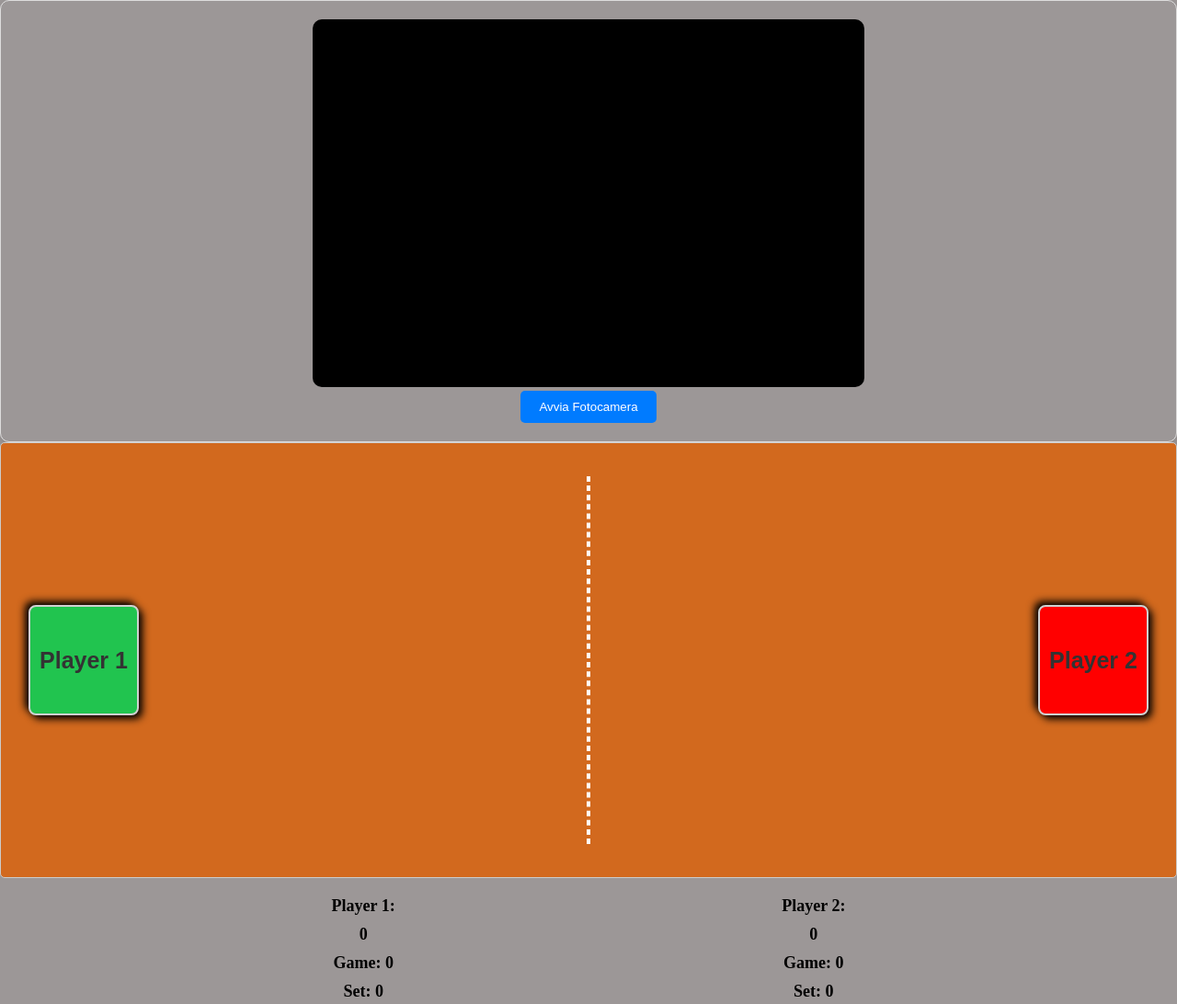
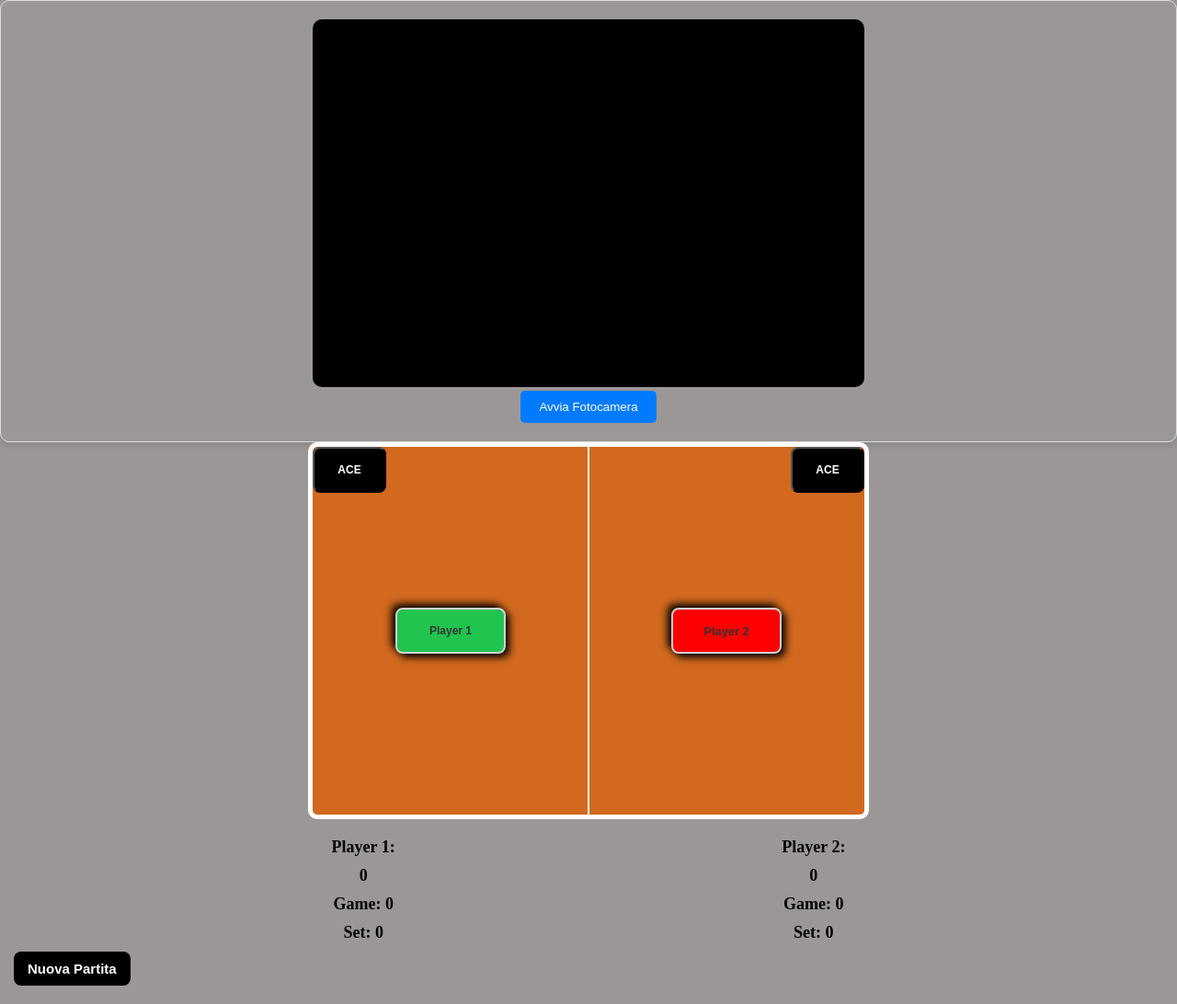
Before and after one commit to Nino26ct/TennisApp, a plain HTML site: page match.html in a window 1280 px wide. Shown: the top 1092 px of the page at 92% size. Drawn offline with Linux system fonts and the light colour scheme.

Commit message:
sistemato il layout e creati bottoni ace ancora da attivare

```diff
--- a/index.css
+++ b/index.css
@@ -37,7 +37,8 @@ label {
   text-align: left;
 }
 
-input {
+input,
+select {
   width: 100%;
   padding: 10px;
   margin-bottom: 15px;
--- a/match.css
+++ b/match.css
@@ -1,55 +1,56 @@
 body {
   background-color: rgb(156, 151, 151);
-  margin: 0;
-  padding: 0;
+  margin: 0; /* Rimuove margini esterni */
+  padding: 0; /* Rimuove padding interno */
 }
 .sezione-punti {
+  position: relative;
+  width: 100%;
+  max-width: 600px;
+  height: 50vh;
+  margin: auto;
+  background-color: rgb(210, 105, 30);
+  border: 5px solid white;
+  border-radius: 10px;
   display: flex;
-  background-color: rgb(210, 105, 30);
-  border: 2px solid white;
-  position: relative;
-  padding: 20px;
-  border: 1px solid #ccc;
-  border-radius: 5px;
+  justify-content: center;
+  align-items: center;
+}
+
+.linea-centrale {
+  position: absolute;
+  width: 2px; /* Larghezza della linea */
+  height: 100%; /* Altezza della linea */
+  background-color: white; /* Colore della linea */
+  top: 0;
+  left: 50%; /* Posiziona la linea al centro */
+  transform: translateX(-50%);
+  z-index: 1; /* Assicurati che sia sotto i bottoni */
 }
 
 .sezione-punti p {
   display: none;
 }
-ul {
-  width: 100%;
-  height: 50vh;
-  display: flex;
-  flex-direction: row;
-  justify-content: space-between;
-  list-style-type: none;
-  padding: 0px;
-}
-li {
-  display: flex;
-  /* border: 3px solid white; */
-  justify-content: space-between;
-  align-items: center;
-}
+
 hr {
   color: white;
   margin: 0;
   border: 2px dashed white; /* Linea tratteggiata */
   background-color: rgb(210, 105, 30);
 }
-.player1 {
-  margin-left: 10px;
+
+.btn-player1,
+.btn-player2 {
+  position: absolute;
+  width: 120px;
+  height: 50px;
+  border-radius: 8px;
+  font-weight: bold;
+  font-size: clamp(12px, 1vw, 25px);
+  transition: all 0.2s ease;
+  cursor: pointer;
 }
-.player2 {
-  margin-right: 10px;
-}
-ul button {
-  color: white;
-  width: 120px;
-  height: 120px;
-  box-sizing: border-box;
-  /* background-color: black; */
-}
+
 .btn-player1 {
   background-color: #21c44f;
   /* background: linear-gradient(145deg, #000000, #000000); */
@@ -57,11 +58,14 @@ ul button {
   border-radius: 8px;
   box-shadow: 4px 4px 8px #000000, -4px -4px 8px #000000;
   color: #333;
-  font-size: clamp(12px, 3vw, 25px);
+  font-size: clamp(12px, 0.5vw, 25px);
   font-weight: bold;
   /* padding: 10px 20px; */
   transition: all 0.2s ease;
   cursor: pointer;
+  top: 50%;
+  left: 25%;
+  transform: translate(-50%, -50%);
 }
 .btn-player1:active {
   box-shadow: inset 4px 4px 8px #000000, inset -4px -4px 8px #000000;
@@ -74,14 +78,45 @@ ul button {
   border-radius: 8px;
   box-shadow: 4px 4px 8px #000000, -4px -4px 8px #000000;
   color: #333;
-  font-size: clamp(12px, 3vw, 25px);
+  font-size: clamp(12px, 1vw, 25px);
   font-weight: bold;
   transition: all 0.2s ease;
   cursor: pointer;
+  top: 50%;
+  right: 25%;
+  transform: translate(50%, -50%);
 }
 .btn-player2:active {
   box-shadow: inset 4px 4px 8px #000000, inset -4px -4px 8px #000000;
   transform: translateY(2px);
+}
+
+.btn-aceP1,
+.btn-aceP2 {
+  position: absolute;
+  width: 80px;
+  height: 50px;
+  border-radius: 8px;
+  font-weight: bold;
+  font-size: clamp(12px, 0.5vw, 25px);
+  transition: all 0.2s ease;
+  cursor: pointer;
+}
+
+.btn-aceP1 {
+  color: white;
+  background-color: #000;
+  top: 0;
+  left: 0;
+  margin: 0; /* Rimuove eventuali margini */
+}
+
+.btn-aceP2 {
+  color: white;
+  background-color: #000;
+  top: 0;
+  right: 0;
+  margin: 0; /* Rimuove eventuali margini */
 }
 
 .btn-newPartita {
--- a/match.html
+++ b/match.html
@@ -16,25 +16,21 @@
         <button id="stop-camera" style="display: none;">Spegni Fotocamera</button>
         <p id="camera-error" style="display: none;">Impossibile accedere alla fotocamera.</p>
     </div>
+
+    <!-- campo -->
     <div class="sezione-punti">
+        <div class="linea-centrale"></div>
         <p class="pSet">Set Totali: <span id="score-set">0</span></p>
         <p class="pGame">Game TotalixSet: <span id="score-game">0</span></p>
-        <ul>
-            <li class="player1">
-                <button class="btn-player1">
-                    Player 1
-                </button>
-            </li>
-            <hr>
-            <li class="player2">
-                <button class="btn-player2">
-                    Player 2
-                </button>
-            </li>
-        </ul>
-        <!-- <button id="reset-points" class="btn-reset">Azzera Partita</button> -->
+        <button class="btn-aceP1">ACE</button>
+        <button class="btn-player1">Player 1</button>
+        <button class="btn-player2">Player 2</button>
+        <button class="btn-aceP2">ACE</button>
     </div>
+
     <div id="video-container"></div>
+
+    <!--punteggio sotto al campo-->
     <div class="scoreboard">
         <div class="scoreboard1">
             <span class="name-player1">Player 1: </span><span id="score-player1">0</span>
--- a/match.js
+++ b/match.js
@@ -10,9 +10,6 @@ let mediaRecorder; // Oggetto per registrare il video
 let recordedChunks = []; // Buffer per i chunk video
 const maxBufferChunks = 15; // Limite di 15 secondi (chunk da 1 secondo ciascuno)
 let isRecording = false; // Stato della registrazione
-let isTieBreak = false; // Stato del tie-break
-let tieBreakPointsPlayer1 = 0;
-let tieBreakPointsPlayer2 = 0;
 
 // Funzione per avviare la videocamera
 startCameraButton.addEventListener("click", async () => {
@@ -106,6 +103,9 @@ const winSet2 = document.getElementById("win-set2");
 const scoreDisplayPlayer1 = document.getElementById("score-player1");
 const scoreDisplayPlayer2 = document.getElementById("score-player2");
 
+let isTieBreak = false; // Stato del tie-break
+let tieBreakPointsPlayer1 = 0;
+let tieBreakPointsPlayer2 = 0;
 let scorePlayer1 = 0;
 let scorePlayer2 = 0;
 let advantagePlayer = null; // Tiene traccia del giocatore in vantaggio
@@ -283,12 +283,13 @@ function checkSetWinner(player) {
 
 // Funzione per incrementare il set
 function incrementSet(player, maxSets, matchSettings) {
+  const setsToWin = Math.ceil(maxSets / 2);
   if (player === 1) {
     let currentSetWins = parseInt(winSet1.textContent, 10);
     currentSetWins++;
     winSet1.textContent = currentSetWins;
 
-    if (currentSetWins === maxSets) {
+    if (currentSetWins === setsToWin) {
       alert(`${matchSettings.nameP1} ha vinto la partita!`);
       resetAll();
     } else {
@@ -299,7 +300,7 @@ function incrementSet(player, maxSets, matchSettings) {
     currentSetWins++;
     winSet2.textContent = currentSetWins;
 
-    if (currentSetWins === maxSets) {
+    if (currentSetWins === setsToWin) {
       alert(`${matchSettings.nameP2} ha vinto la partita!`);
       resetAll();
     } else {
--- /dev/null
+++ b/prova.css
@@ -0,0 +1,65 @@
+.campo {
+  position: relative;
+  width: 100%;
+  max-width: 600px;
+  height: 50vh;
+  margin: auto;
+  background-color: #006400; /* colore del campo */
+  border: 5px solid white;
+  border-radius: 10px;
+  display: flex;
+  justify-content: center;
+  align-items: center;
+}
+
+.btn-player1,
+.btn-player2 {
+  position: absolute;
+  width: 120px;
+  height: 50px;
+  border-radius: 8px;
+  font-weight: bold;
+  font-size: clamp(12px, 1vw, 25px);
+  transition: all 0.2s ease;
+  cursor: pointer;
+}
+
+.btn-player1 {
+  background-color: #21c44f;
+  top: 50%;
+  left: 25%;
+  transform: translate(-50%, -50%);
+}
+
+.btn-player2 {
+  background-color: red;
+  top: 50%;
+  right: 25%;
+  transform: translate(50%, -50%);
+}
+
+.btn-aceP1,
+.btn-aceP2 {
+  position: absolute;
+  width: 80px;
+  height: 50px;
+  border-radius: 8px;
+  font-weight: bold;
+  font-size: clamp(12px, 0.5vw, 25px);
+  transition: all 0.2s ease;
+  cursor: pointer;
+}
+
+.btn-aceP1 {
+  background-color: #000;
+  top: 0;
+  left: 0;
+  margin: 0; /* Rimuove eventuali margini */
+}
+
+.btn-aceP2 {
+  background-color: #000;
+  top: 0;
+  right: 0;
+  margin: 0; /* Rimuove eventuali margini */
+}
```
Also changed, not shown: index.html (+8 -2 lines), prova.html (added, +21 -0 lines).
